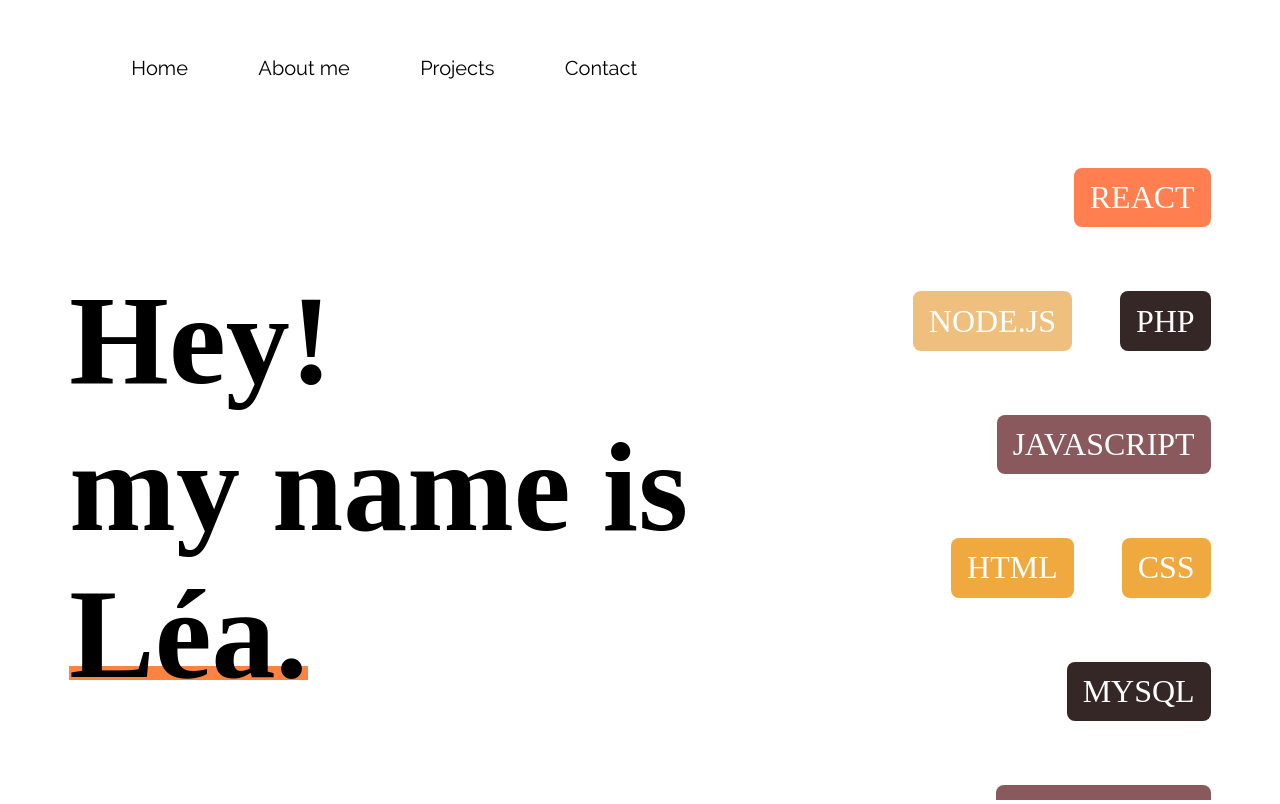
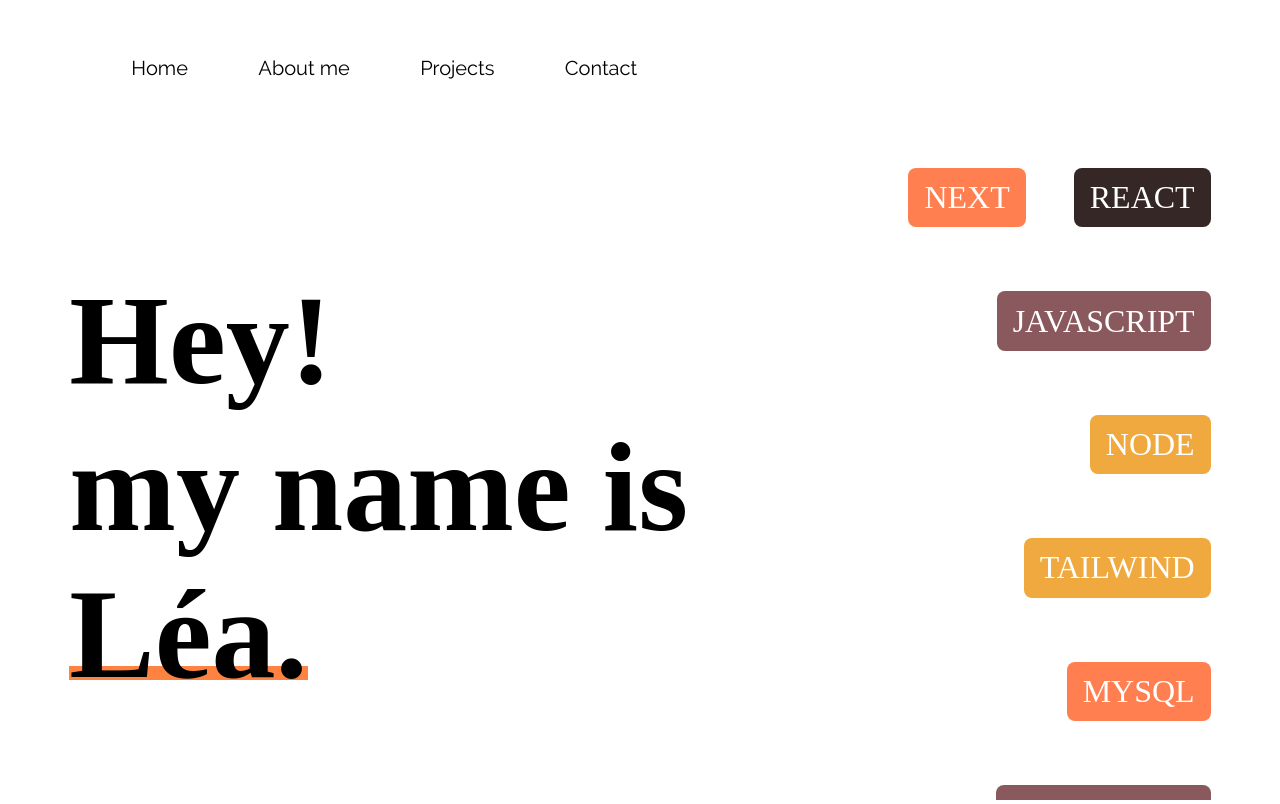
Before and after one commit to Leagian/portfolio-side, a React (Create React App) app: page / in a window 1280 px wide. Built offline with nearby package versions, Linux system fonts and the light colour scheme; a web font is replaced by a local one.

Commit message:
Change skills

```diff
--- a/src/components/ContactForm.jsx
+++ b/src/components/ContactForm.jsx
@@ -21,6 +21,8 @@ const ContactForm = () => {
           <div>
             <AiOutlineUser size="25" className="contact-icon" />
             <input
+              autoComplete="off"
+              autoFocus
               className="contact-inputName"
               type="text"
               placeholder="Enter your name"
@@ -31,6 +33,8 @@ const ContactForm = () => {
           <div>
             <AiOutlineMail size="25" className="contact-icon" />
             <input
+              autoComplete="off"
+              autoFocus
               className="contact-inputEmail"
               type="email"
               placeholder="Enter your email"
@@ -41,6 +45,8 @@ const ContactForm = () => {
           <div>
             <AiOutlineUser size="25" className="contact-icon" />
             <input
+              autoComplete="off"
+              autoFocus
               className="contact-inputBusiness"
               type="text"
               placeholder="Business name"
@@ -50,6 +56,8 @@ const ContactForm = () => {
           <div>
             <AiOutlinePhone size="25" className="contact-icon" />
             <input
+              autoComplete="off"
+              autoFocus
               className="contact-inputPhone"
               type="text"
               placeholder="Phone number"
--- a/src/components/Projects.jsx
+++ b/src/components/Projects.jsx
@@ -3,7 +3,7 @@ import rat from "../assets/images/rat.png";
 import clicker from "../assets/images/clicker.png";
 import generator from "../assets/images/generator.png";
 import conversion from "../assets/images/conversion.png";
-import cityskyline from "../assets/images/cityskyline.png";
+// import cityskyline from "../assets/images/cityskyline.png";
 
 import "./Projects.css";
 
@@ -41,13 +41,13 @@ const arrayProjects = [
     CSS
     JS`,
   },
-  {
-    image: cityskyline,
-    title: "city skyline css",
-    link: "https://leagiangrosso-cityskyline.netlify.app/",
-    hoverText: `HTML
-    CSS`,
-  },
+  // {
+  //   image: cityskyline,
+  //   title: "city skyline css",
+  //   link: "https://leagiangrosso-cityskyline.netlify.app/",
+  //   hoverText: `HTML
+  //   CSS`,
+  // },
 ];
 
 const Projects = () => {
--- a/src/components/Skills.jsx
+++ b/src/components/Skills.jsx
@@ -4,15 +4,14 @@ const Skills = () => {
   return (
     <>
       <div id="skills">
-        <p className="orange skills-all">REACT</p>
-        <p className="gold skills-all">NODE.JS</p>
-        <p className="black skills-all">PHP</p>
+        <p className="orange skills-all">NEXT</p>
+        <p className="black skills-all">REACT</p>
         <p className="violet skills-all">JAVASCRIPT</p>
-        <p className="jaune skills-all">HTML</p>
-        <p className="jaune skills-all">CSS</p>
-        <p className="black skills-all">MYSQL</p>
+        <p className="jaune skills-all">NODE</p>
+        <p className="jaune skills-all">TAILWIND</p>
+        <p className="orange skills-all">MYSQL</p>
         <p className="violet skills-all">GIT/GITHUB</p>
-        <p className="orange skills-all">SCRUM METHOD</p>
+        <p className="black skills-all">SCRUM METHOD</p>
       </div>
     </>
   );
--- a/src/screens/Home.jsx
+++ b/src/screens/Home.jsx
@@ -1,4 +1,3 @@
-import FooterPage from "../components/FooterPage";
 import Header from "../components/Header";
 import Presentation from "../components/Presentation";
 import Skills from "../components/Skills";
@@ -17,7 +16,6 @@ const Home = () => {
         <Presentation />
         <Skills />
       </div>
-      {/* <FooterPage /> */}
     </div>
   );
 };
```
